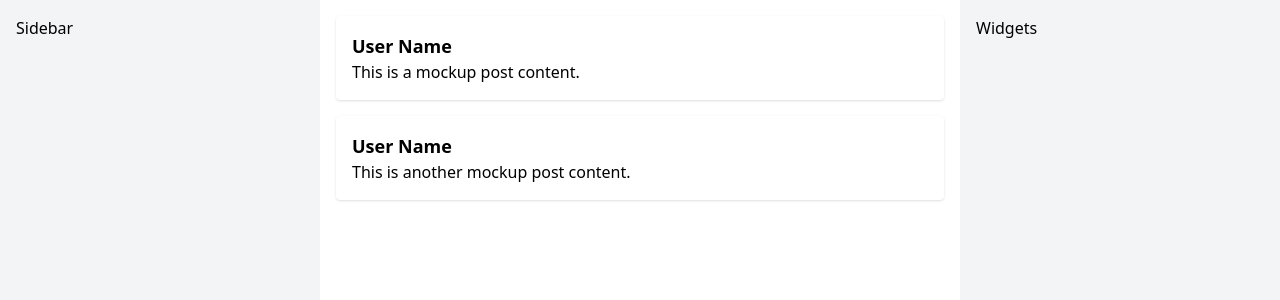
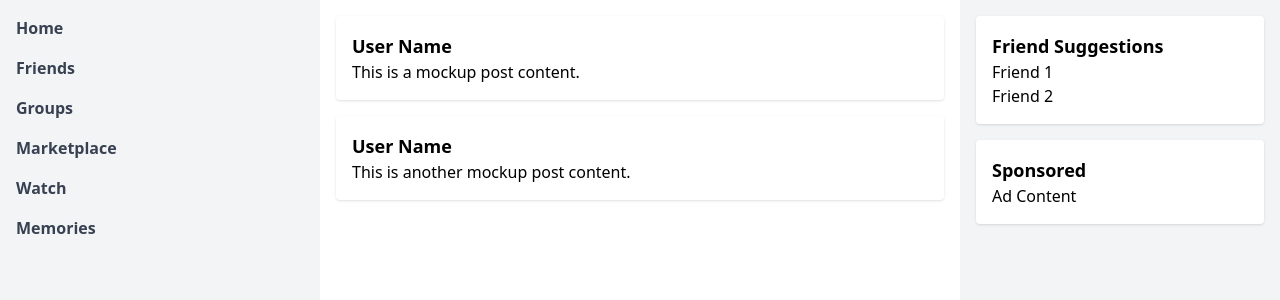
Before and after one commit to zermoser/FB_Vite_React_TS, a React (Vite) app: page /home in a window 1280 px wide. Shown: the top 300 px of the page. Built offline with nearby package versions, Linux system fonts and the light colour scheme.

Commit message:
update components

```diff
--- a/src/components/Feed.tsx
+++ b/src/components/Feed.tsx
@@ -2,7 +2,7 @@ import React from 'react';
 
 const Feed: React.FC = () => {
   return (
-    <div className="flex-1 p-4">
+    <div className="flex-1 p-4 h-screen overflow-y-auto">
       <div className="bg-white p-4 rounded shadow mb-4">
         <h3 className="text-lg font-bold">User Name</h3>
         <p>This is a mockup post content.</p>
--- /dev/null
+++ b/src/components/LoginWrapper.tsx
@@ -0,0 +1,16 @@
+import React from 'react';
+import { useNavigate } from 'react-router-dom';
+import Login from '../pages/Login';
+
+const LoginWrapper: React.FC = () => {
+  const navigate = useNavigate();
+
+  const handleLogin = (email: string, password: string) => {
+    console.log('Logged in with:', { email, password });
+    navigate('/home');
+  };
+
+  return <Login onLogin={handleLogin} />;
+};
+
+export default LoginWrapper;
--- /dev/null
+++ b/src/components/Sidebar.tsx
@@ -0,0 +1,42 @@
+import React from 'react';
+
+const Sidebar: React.FC = () => {
+  return (
+    <div className="w-full md:w-1/4 bg-gray-100 p-4 h-screen overflow-y-auto">
+      <ul>
+        <li className="mb-4">
+          <a href="#" className="block text-gray-700 font-semibold">
+            Home
+          </a>
+        </li>
+        <li className="mb-4">
+          <a href="#" className="block text-gray-700 font-semibold">
+            Friends
+          </a>
+        </li>
+        <li className="mb-4">
+          <a href="#" className="block text-gray-700 font-semibold">
+            Groups
+          </a>
+        </li>
+        <li className="mb-4">
+          <a href="#" className="block text-gray-700 font-semibold">
+            Marketplace
+          </a>
+        </li>
+        <li className="mb-4">
+          <a href="#" className="block text-gray-700 font-semibold">
+            Watch
+          </a>
+        </li>
+        <li className="mb-4">
+          <a href="#" className="block text-gray-700 font-semibold">
+            Memories
+          </a>
+        </li>
+      </ul>
+    </div>
+  );
+};
+
+export default Sidebar;
--- /dev/null
+++ b/src/components/Widgets.tsx
@@ -0,0 +1,20 @@
+import React from 'react';
+
+const Widgets: React.FC = () => {
+  return (
+    <div className="w-full md:w-1/4 bg-gray-100 p-4 h-screen overflow-y-auto">
+      <div className="bg-white p-4 rounded shadow mb-4">
+        <h3 className="text-lg font-bold">Friend Suggestions</h3>
+        <p>Friend 1</p>
+        <p>Friend 2</p>
+      </div>
+      <div className="bg-white p-4 rounded shadow mb-4">
+        <h3 className="text-lg font-bold">Sponsored</h3>
+        <p>Ad Content</p>
+      </div>
+      {/* Add more widgets here */}
+    </div>
+  );
+};
+
+export default Widgets;
--- a/src/main.tsx
+++ b/src/main.tsx
@@ -2,7 +2,7 @@ import React from 'react';
 import ReactDOM from 'react-dom/client';
 import { BrowserRouter as Router, Route, Routes } from 'react-router-dom';
 import App from './App';
-import Login from './pages/Login';
+import LoginWrapper from './components/LoginWrapper';
 import Home from './pages/Home';
 import './index.css';
 
@@ -11,7 +11,7 @@ ReactDOM.createRoot(document.getElementById('root') as HTMLElement).render(
     <Router>
       <Routes>
         <Route path="/" element={<App />} />
-        <Route path="/login" element={<Login />} />
+        <Route path="/login" element={<LoginWrapper />} />
         <Route path="/home" element={<Home />} />
       </Routes>
     </Router>
--- a/src/pages/Home.tsx
+++ b/src/pages/Home.tsx
@@ -1,12 +1,14 @@
 import React from 'react';
+import Sidebar from '../components/Sidebar';
 import Feed from '../components/Feed';
+import Widgets from '../components/Widgets';
 
 const Home: React.FC = () => {
   return (
     <div className="flex flex-col md:flex-row h-screen">
-      <aside className="w-full md:w-1/4 bg-gray-100 p-4">Sidebar</aside>
+      <Sidebar />
       <Feed />
-      <aside className="w-full md:w-1/4 bg-gray-100 p-4">Widgets</aside>
+      <Widgets />
     </div>
   );
 };
```
